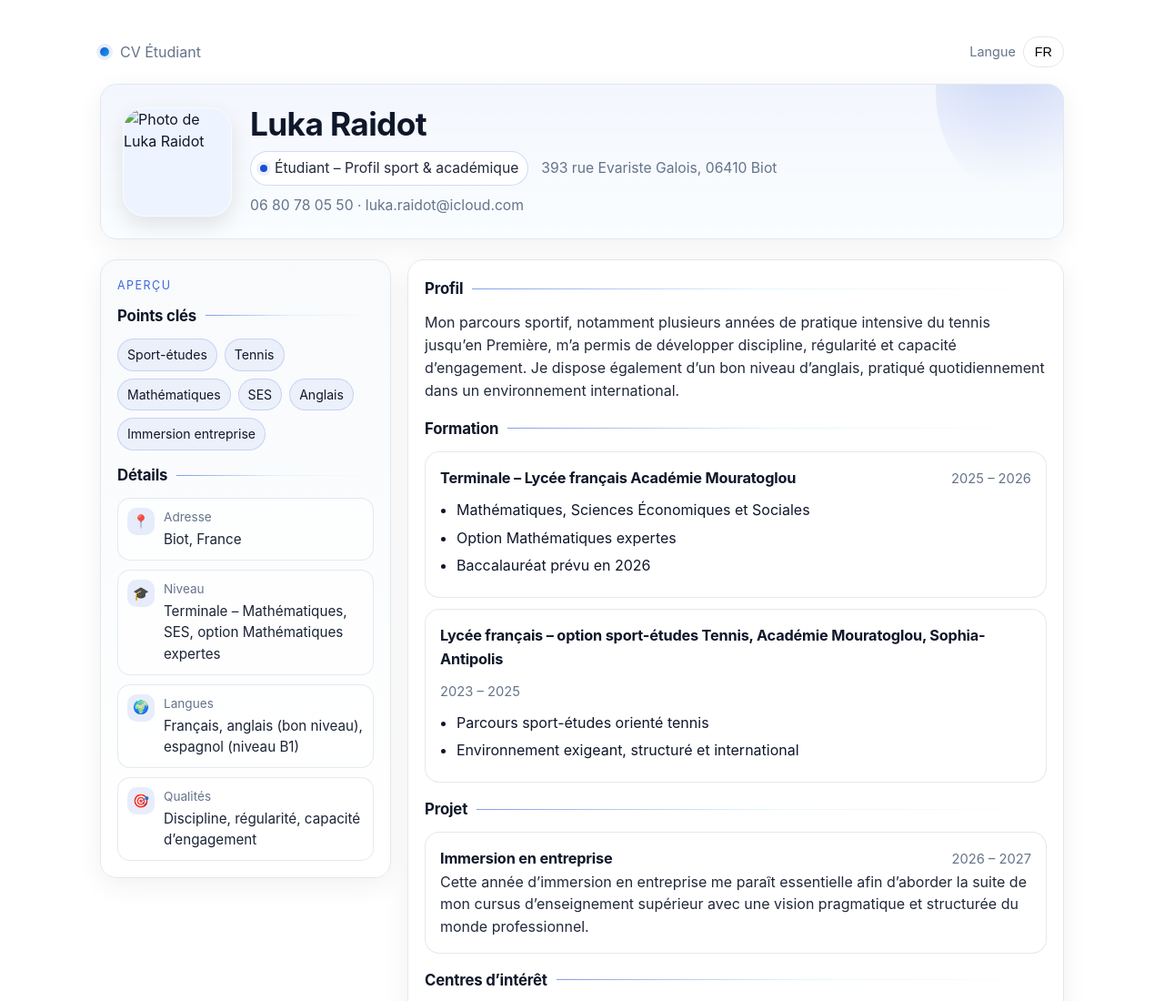
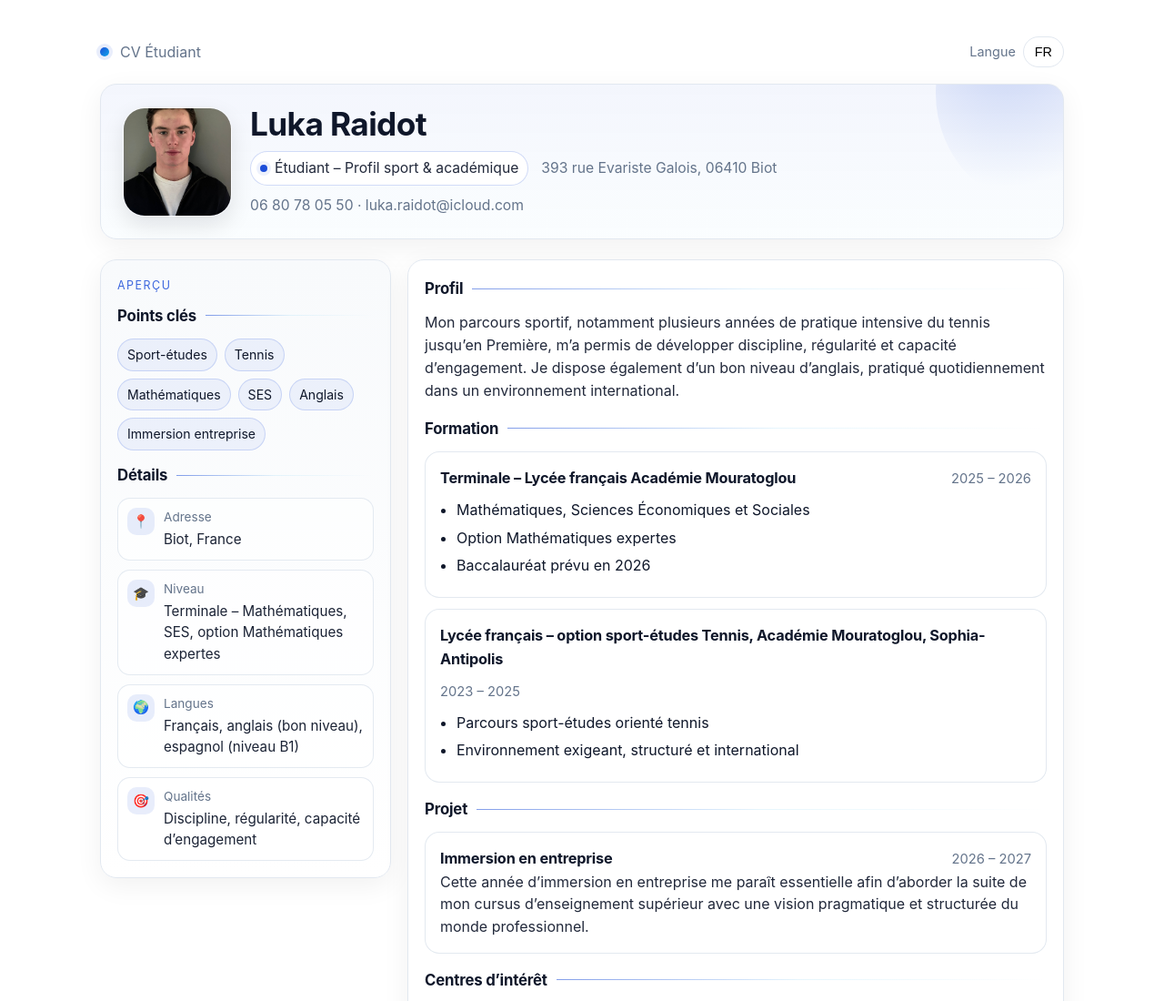
Before and after one commit to zinospinedi-commits/CV-Luka-, a plain HTML site: page index.html in a window 1280 px wide. Shown: the top 1100 px of the page at 91% size. Drawn offline with Linux system fonts and the light colour scheme.

Commit message:
Update index.html

```diff
--- a/index.html
+++ b/index.html
@@ -407,7 +407,7 @@
     <header class="hero reveal">
       <div class="hero-inner">
         <div class="avatar">
-          <img src="profile.jpg" alt="Photo de Luka Raidot" />
+          <img src="profil.jpg" alt="Photo de Luka Raidot" />
         </div>
 
         <div>
```
